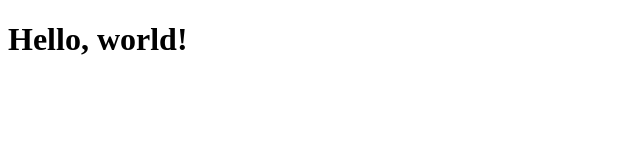
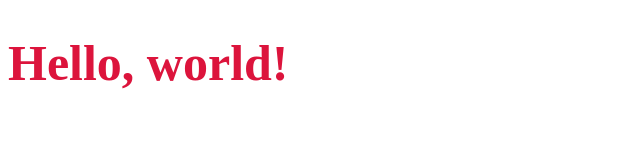
Before and after one commit to gebrael/learning-github, a plain HTML site: page index.html in a window 1280 px wide. Shown: the whole page, without its empty margins (0-640 px from the left). Drawn offline with Linux system fonts and the light colour scheme.

Commit message:
adding some styles

```diff
--- a/index.html
+++ b/index.html
@@ -3,6 +3,7 @@
   <head>
     <meta charset="utf-8">
     <title>Homepage</title>
+    <link rel="stylesheet" href="main.css">
   </head>
   <body>
     <h1>Hello, world!</h1>
--- /dev/null
+++ b/main.css
@@ -0,0 +1,4 @@
+h1 {
+  color: crimson;
+  font-size: 50px;
+}
```
